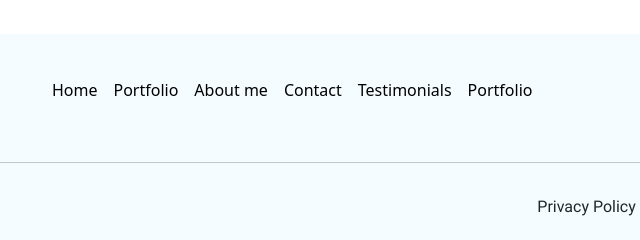
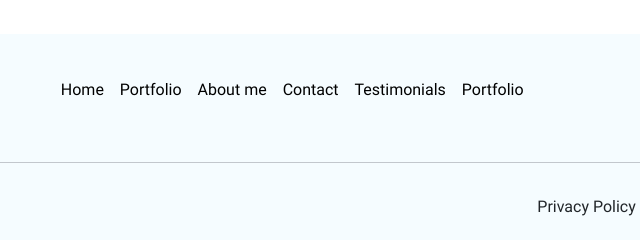
Before and after one commit to Ifra01/portfolio-assignment, a plain HTML site: page index.html in a window 1280 px wide. Shown: the part 3932-4172 px from the top of the page, 357-997 px from the left. Drawn offline with nearby package versions, Linux system fonts and the light colour scheme.

Commit message:
made changes

```diff
--- a/index.html
+++ b/index.html
@@ -251,22 +251,22 @@
                     <div class="collapse navbar-collapse" id="navbarSupportedContent">
                         <ul class="navbar-nav me-auto mb-2 mb-lg-0 mx-auto text-center">
                             <li class="nav-item">
-                                <a class="nav-link active" aria-current="page" href="#">Home</a>
+                                <a class="nav-link active font-family" aria-current="page" href="#">Home</a>
                             </li>
                             <li class="nav-item">
-                                <a class="nav-link active" href="#">Portfolio</a>
+                                <a class="nav-link active font-family" href="#">Portfolio</a>
                             </li>
                             <li class="nav-item">
-                                <a class="nav-link active" href="#">About me </a>
+                                <a class="nav-link active font-family" href="#">About me </a>
                             </li>
                             <li class="nav-item">
-                                <a class="nav-link active" href="#">Contact</a>
+                                <a class="nav-link active font-family" href="#">Contact</a>
                             </li>
                             <li class="nav-item">
-                                <a class="nav-link active" href="#">Testimonials</a>
+                                <a class="nav-link active font-family" href="#">Testimonials</a>
                             </li>
                             <li class="nav-item">
-                                <a class="nav-link active" href="#">Portfolio</a>
+                                <a class="nav-link active font-family" href="#">Portfolio</a>
                             </li>
                         </ul>
                         <img src="Placeholder/Social Links.png" alt="">
```
